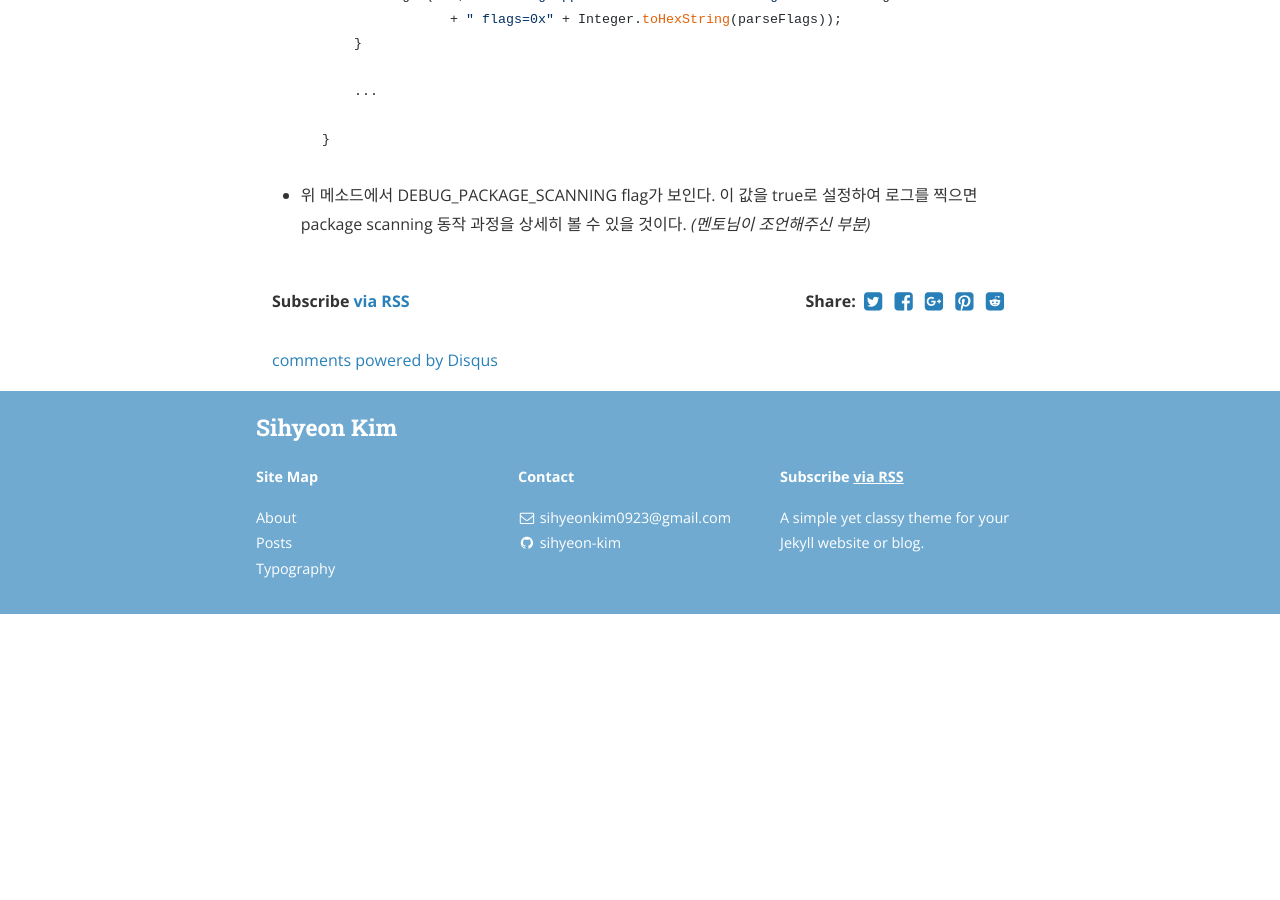
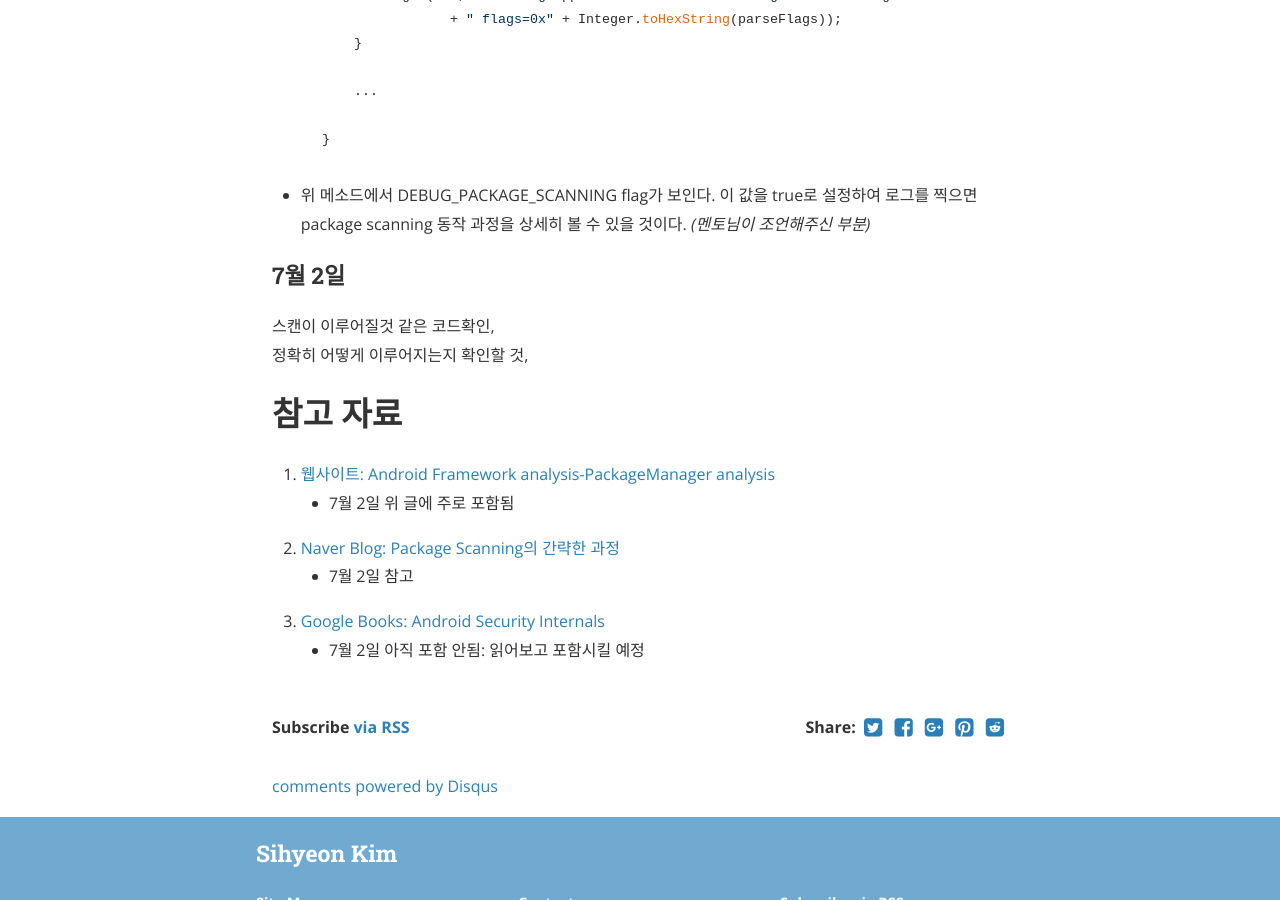
Before and after one commit to sihyeon-kim/sihyeon-kim.github.io, a Jekyll site: the page built from _posts/2019-07-02-Android-Package-Manager-#02-starting-from-system-server.markdown, in a window 1280 px wide and 900 px high, scrolled down 3914 px. Built offline with Jekyll 4.4.1, drawn with Linux system fonts in a browser that asks for light colours; nearby versions of some CDN libraries; comment, search, counter and statistics services are not loaded; before the commit the page ends 4528 px from its top, so only the background shows below that.

Commit message:
Update 2019-07-02-Android-Package-Manager-#02-starting-from-system-server.markdown

````diff
--- a/_posts/2019-07-02-Android-Package-Manager-#02-starting-from-system-server.markdown
+++ b/_posts/2019-07-02-Android-Package-Manager-#02-starting-from-system-server.markdown
@@ -145,3 +145,16 @@ categories: android-packagemanager
     }
 ```
 - 위 메소드에서 DEBUG_PACKAGE_SCANNING flag가 보인다. 이 값을 true로 설정하여 로그를 찍으면 package scanning 동작 과정을 상세히 볼 수 있을 것이다. *(멘토님이 조언해주신 부분)*
+
+### 7월 2일
+스캔이 이루어질것 같은 코드확인,
+정확히 어떻게 이루어지는지 확인할 것,
+
+
+# 참고 자료
+1. [웹사이트: Android Framework analysis-PackageManager analysis](https://www.programering.com/a/MzN5QzNwATk.html)
+  - 7월 2일 위 글에 주로 포함됨
+2. [Naver Blog: Package Scanning의 간략한 과정](http://blog.naver.com/PostView.nhn?blogId=hyup8509&logNo=130150211745)
+  - 7월 2일 참고
+3. [Google Books: Android Security Internals](https://books.google.co.kr/books?id=-QcvDwAAQBAJ&pg=PA64&dq=packagemanagerservice&hl=ko&sa=X&ved=0ahUKEwidvsHFppbjAhVtEqYKHc_oCiwQ6AEIKDAA#v=onepage&q=packagemanagerservice&f=false)
+  - 7월 2일 아직 포함 안됨: 읽어보고 포함시킬 예정
````
